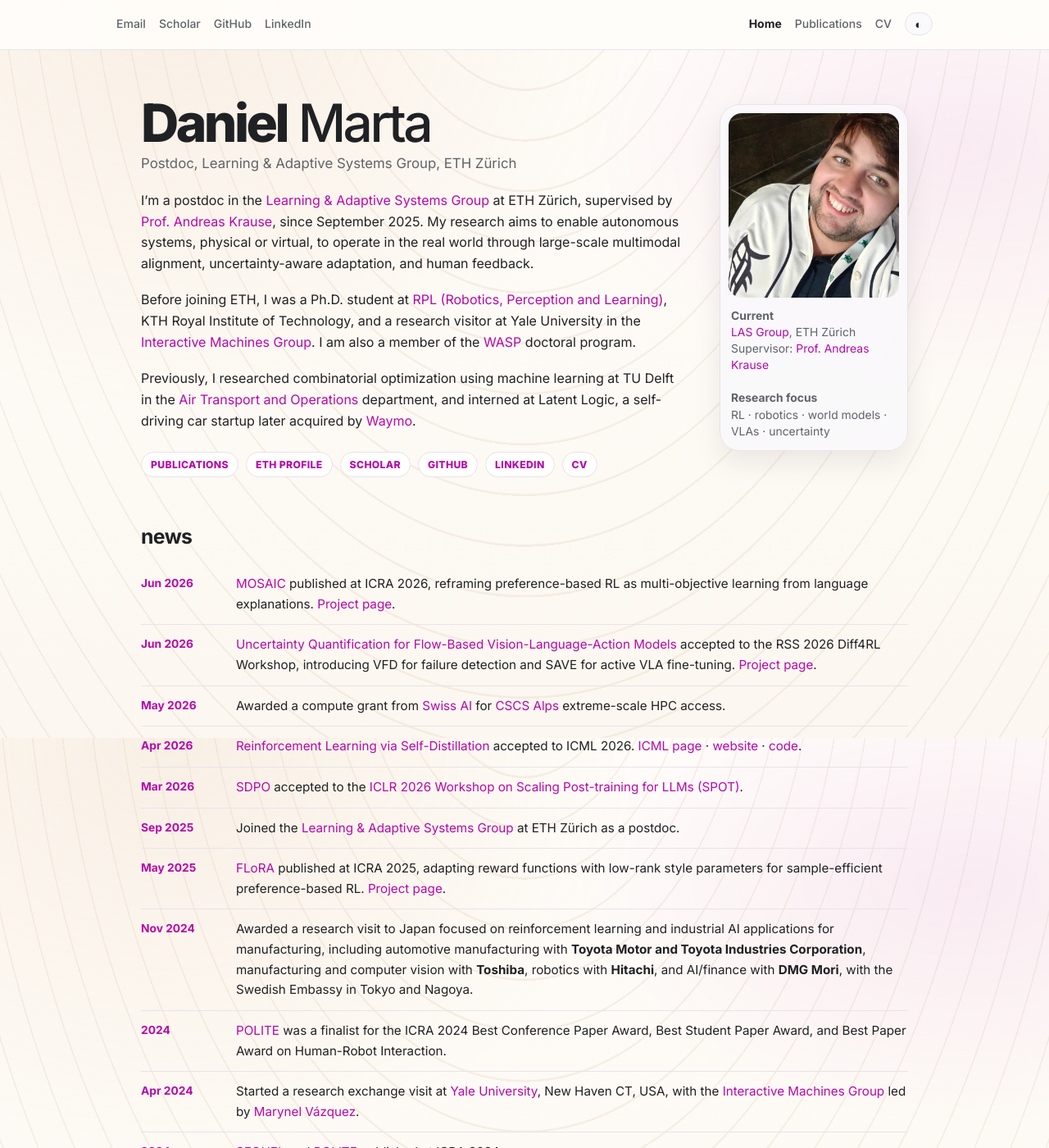
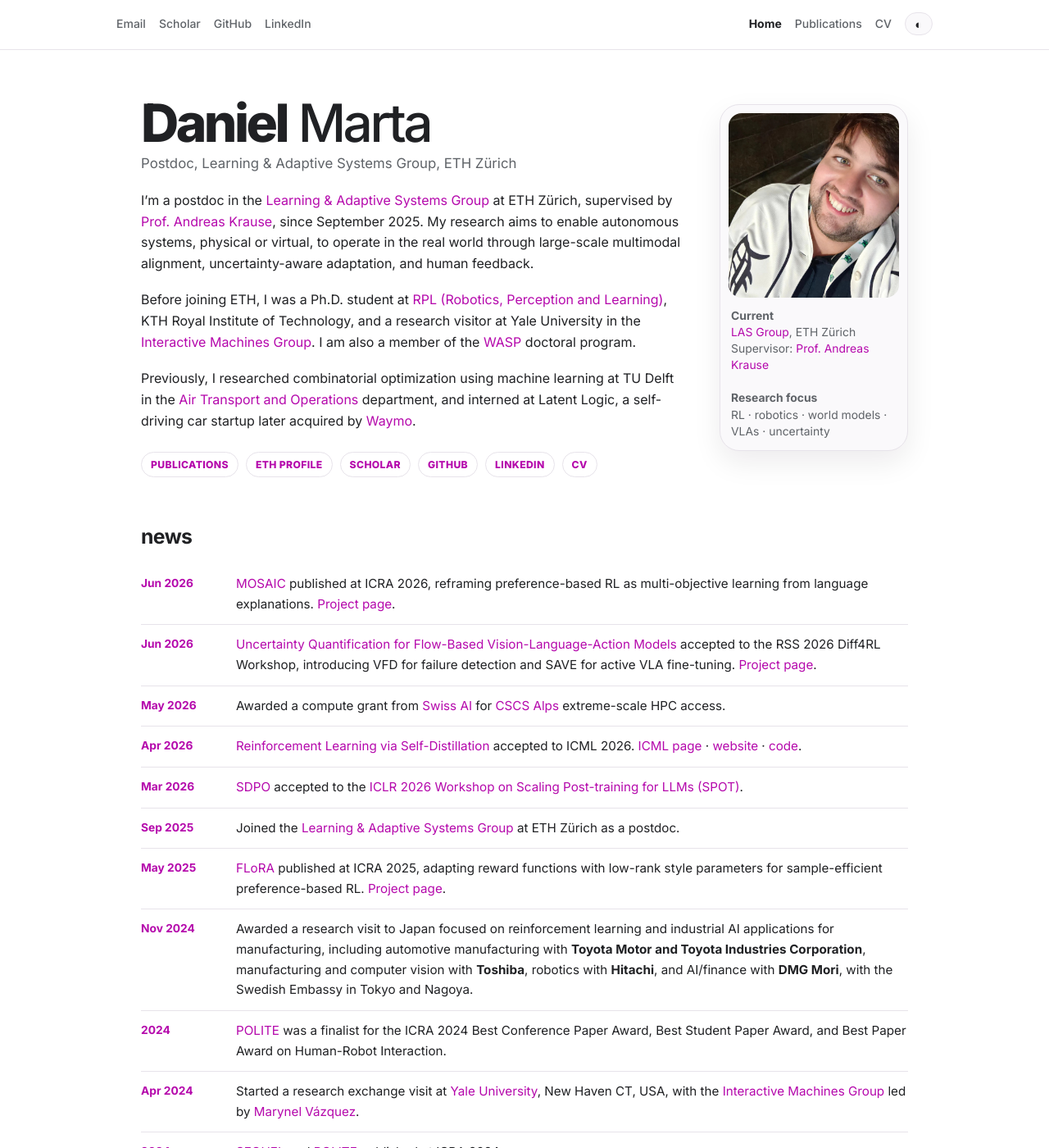
Before and after one commit to DanielLSM/daniellsm.github.io, a Jekyll site: the page index.html, which Jekyll copies as it is, in a window 1280 px wide and 1400 px high. Shown: the whole window at 82% size. Built offline with Jekyll 4.4.1, drawn with Linux system fonts in a browser that asks for light colours; a style sheet for code colours, icons or effects is not loaded.

Commit message:
Revert "Add subtle contour background"
This reverts commit 2479f0fcd82790e40c5dde83ff1653c42d4c3824.

```diff
--- a/css/main.css
+++ b/css/main.css
@@ -1,15 +1,13 @@
 :root {
-  --bg: #fffdfa;
-  --surface: rgba(255, 255, 255, 0.94);
-  --surface-soft: rgba(250, 249, 251, 0.92);
+  --bg: #ffffff;
+  --surface: #ffffff;
+  --surface-soft: #faf9fb;
   --text: #202124;
   --muted: #5f6368;
   --border: #e7e3ea;
   --accent: #b509ac;
   --accent-strong: #8d0787;
   --accent-soft: #f8eafa;
-  --sand-line: rgba(178, 126, 69, 0.10);
-  --sand-glow: rgba(204, 149, 83, 0.13);
   --shadow: 0 14px 34px rgba(24, 18, 31, 0.08);
   --radius: 16px;
   color-scheme: light;
@@ -17,16 +15,14 @@
 
 :root.dark {
   --bg: #111116;
-  --surface: rgba(23, 23, 31, 0.94);
-  --surface-soft: rgba(30, 29, 39, 0.92);
+  --surface: #17171f;
+  --surface-soft: #1e1d27;
   --text: #f2f0f4;
   --muted: #b8b2c0;
   --border: #34313d;
   --accent: #ff6df2;
   --accent-strong: #ff9cf6;
   --accent-soft: #3a233d;
-  --sand-line: rgba(209, 156, 93, 0.08);
-  --sand-glow: rgba(204, 149, 83, 0.10);
   --shadow: 0 18px 42px rgba(0, 0, 0, 0.38);
   color-scheme: dark;
 }
@@ -37,12 +33,7 @@ html { scroll-behavior: smooth; }
 
 body {
   margin: 0;
-  background:
-    radial-gradient(ellipse at 16% 0%, var(--sand-glow), transparent 38rem),
-    radial-gradient(ellipse at 92% 20%, color-mix(in srgb, var(--accent) 7%, transparent), transparent 30rem),
-    repeating-radial-gradient(ellipse at 50% -22%, transparent 0 34px, var(--sand-line) 35px 36px),
-    linear-gradient(180deg, var(--bg), color-mix(in srgb, var(--bg) 94%, #c99a54 6%));
-  background-attachment: fixed;
+  background: var(--bg);
   color: var(--text);
   font-family: Inter, -apple-system, BlinkMacSystemFont, "Segoe UI", sans-serif;
   font-size: 16px;
```
